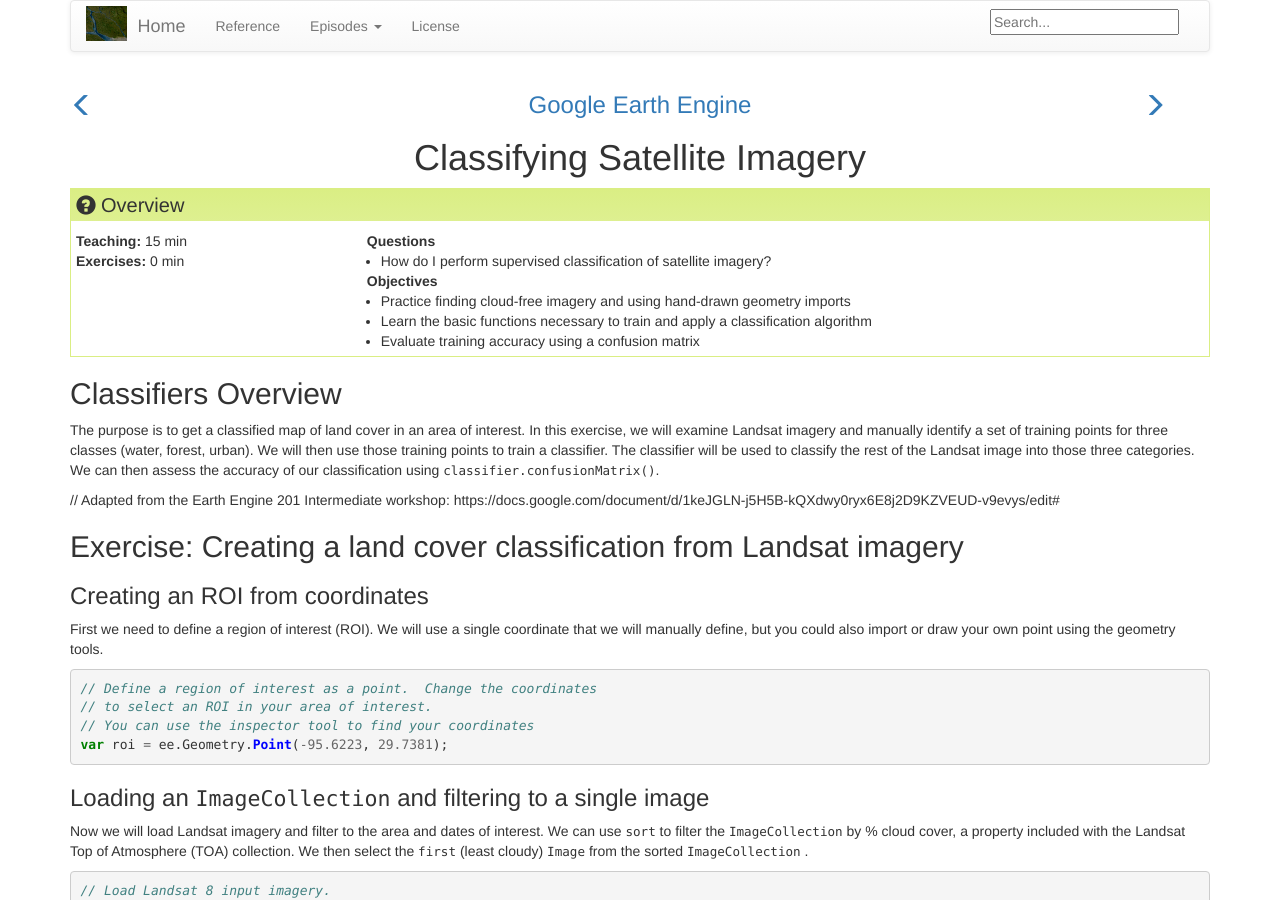
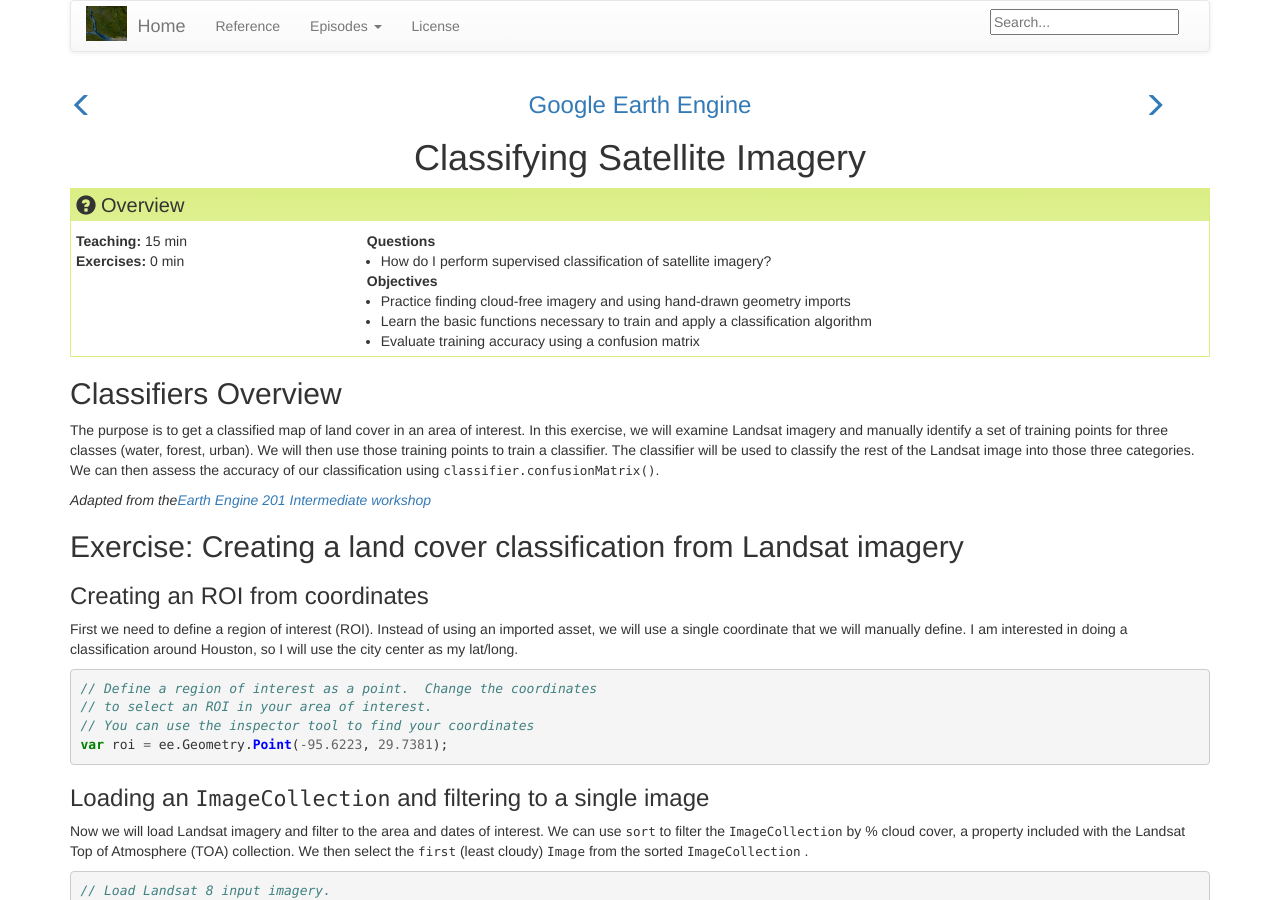
Before and after one commit to geohackweek/GoogleEarthEngine, a Jekyll site: the page built from _episodes/05-classify-imagery.md, in a window 1280 px wide and 900 px high. Built offline with Jekyll 4.4.1, drawn with Linux system fonts in a browser that asks for light colours.

Commit message:
swapped order of episodes

```diff
--- a/_episodes/04-classify-imagery.md
+++ b/_episodes/05-classify-imagery.md
@@ -21,15 +21,13 @@ keypoints:
 
 The purpose is to get a classified map of land cover in an area of interest. In this exercise, we will examine Landsat imagery and manually identify a set of training points for three classes (water, forest, urban). We will then use those training points to train a classifier. The classifier will be used to classify the rest of the Landsat image into those three categories. We can then assess the accuracy of our classification using `classifier.confusionMatrix()`.
 
-
-// Adapted from the Earth Engine 201 Intermediate workshop: https://docs.google.com/document/d/1keJGLN-j5H5B-kQXdwy0ryx6E8j2D9KZVEUD-v9evys/edit#
-
+*Adapted from the[Earth Engine 201 Intermediate workshop](https://developers.google.com/earth-engine/classification)*
 
 ## Exercise: Creating a land cover classification from Landsat imagery
 
 ### Creating an ROI from coordinates
 
-First we need to define a region of interest (ROI). We will use a single coordinate that we will manually define, but you could also import or draw your own point using the geometry tools.
+First we need to define a region of interest (ROI). Instead of using an imported asset, we will use a single coordinate that we will manually define. I am interested in doing a classification around Houston, so I will use the city center as my lat/long.
 
 {% highlight javascript %}
 // Define a region of interest as a point.  Change the coordinates
```
Also changed, not shown: _episodes/04-reducers.md (line endings or trailing spaces).
